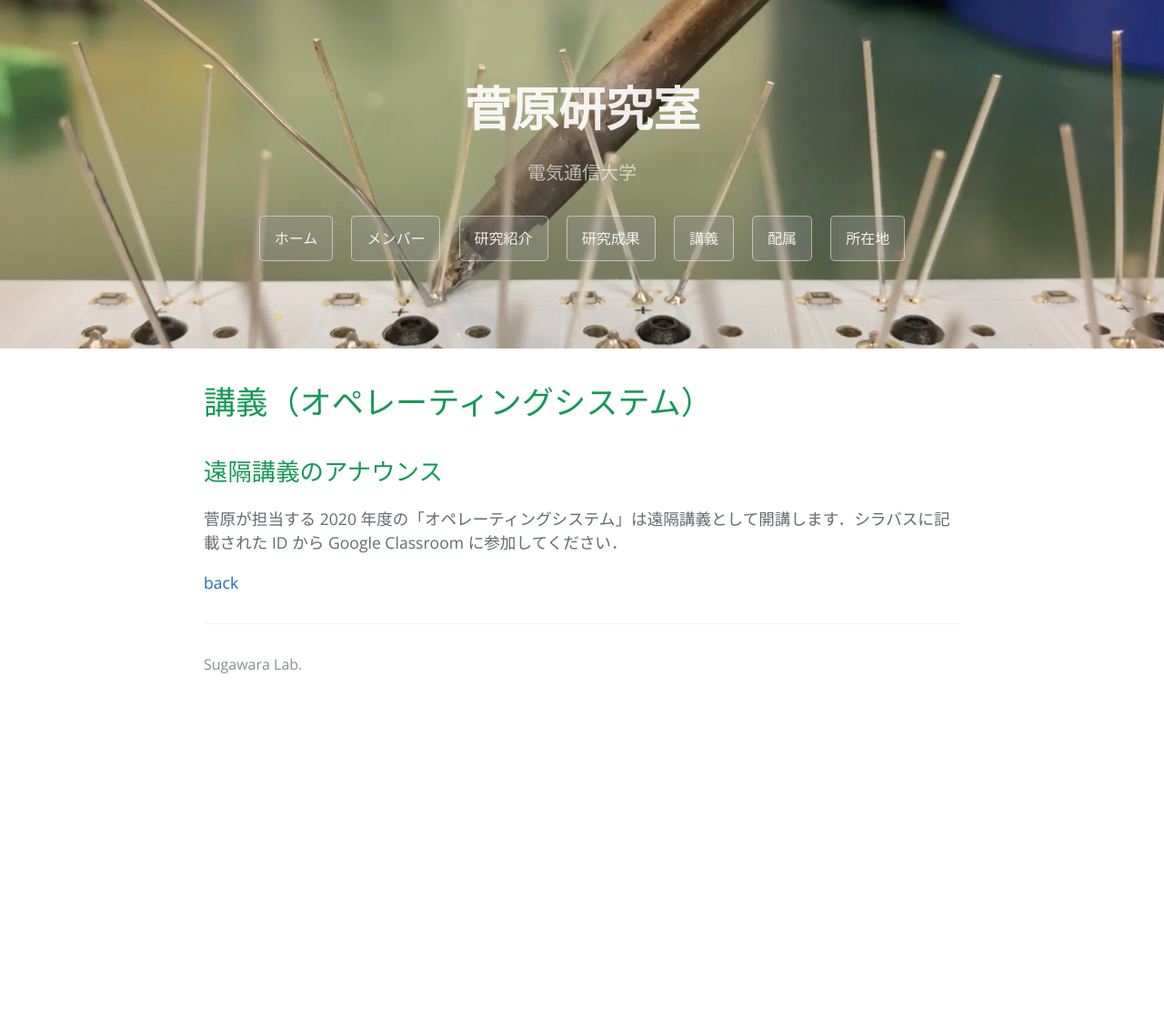
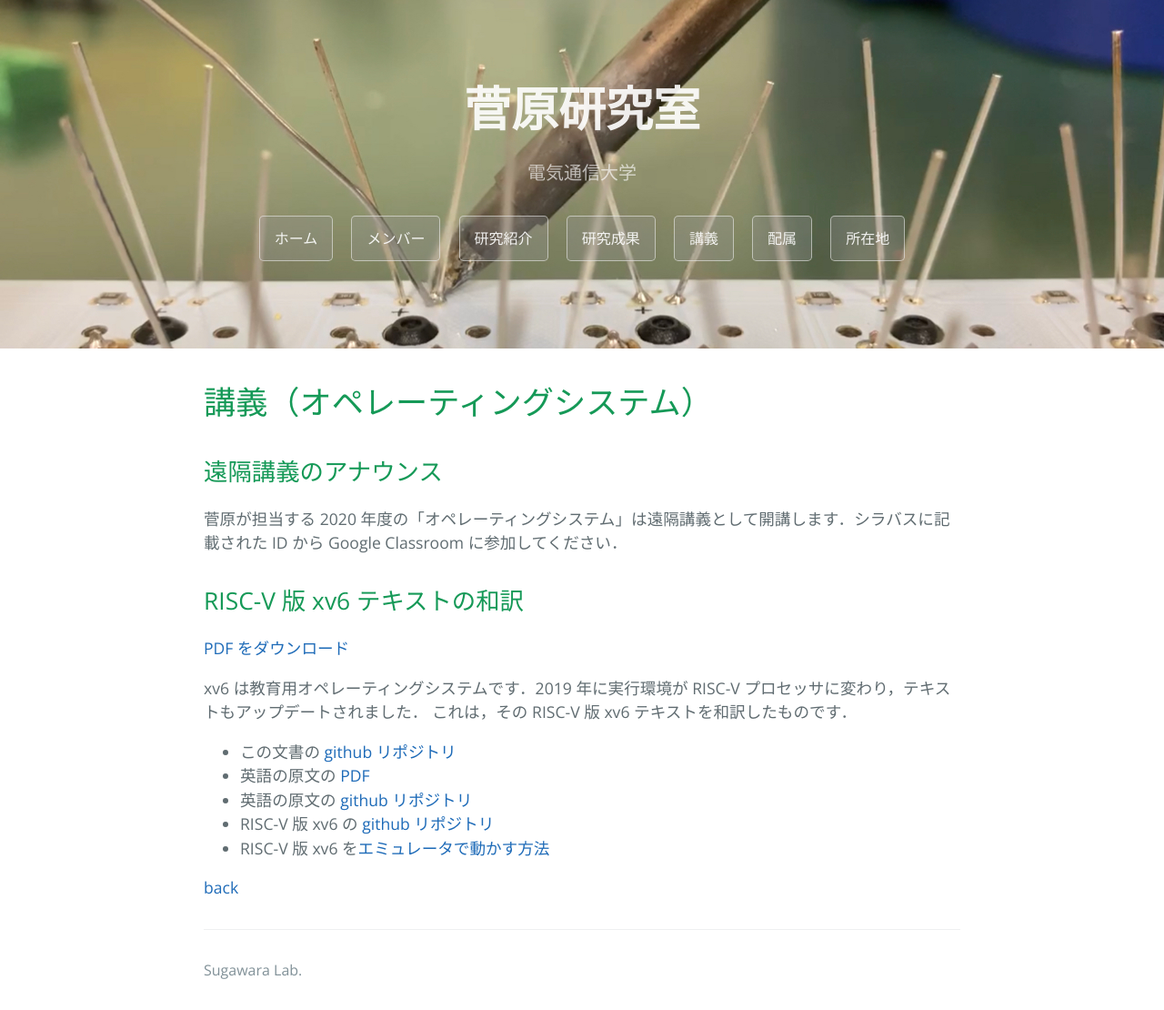
Before and after one commit to sugawara-bbbb/weblab, a Jekyll site: the page built from lecture.md, in a window 1280 px wide. Shown: the whole page at 91% size. Built offline with Jekyll 4.4.1, drawn with Linux system fonts in a browser that asks for light colours; our own code applies the rules of GitHub Pages for plain Markdown files; before the commit the page ends 900 px from its top, so only the background shows below that.

Commit message:
xv6 の PDF のアップロード

```diff
--- a/lecture.md
+++ b/lecture.md
@@ -5,7 +5,20 @@ layout: default
 # 講義（オペレーティングシステム）
 
 ## 遠隔講義のアナウンス
+
 菅原が担当する 2020 年度の「オペレーティングシステム」は遠隔講義として開講します．シラバスに記載された ID から Google Classroom に参加してください．
 
+## RISC-V 版 xv6 テキストの和訳
+
+[PDF をダウンロード](/fig/xv6-riscv-jpn.pdf)
+
+xv6 は教育用オペレーティングシステムです．2019 年に実行環境が RISC-V プロセッサに変わり，テキストもアップデートされました．
+これは，その RISC-V 版 xv6 テキストを和訳したものです．
+
+- この文書の [github リポジトリ](https://github.com/sugawara-bbbb/xv6-riscv-book)
+- 英語の原文の [PDF](https://pdos.csail.mit.edu/6.828/2019/xv6/book-riscv-rev0.pdf)
+- 英語の原文の [github リポジトリ](https://github.com/mit-pdos/xv6-riscv-book)
+- RISC-V 版 xv6 の [github リポジトリ](https://github.com/mit-pdos/xv6-riscv)
+- RISC-V 版 xv6 を[エミュレータで動かす方法](https://pdos.csail.mit.edu/6.828/2019/tools.html)
 
 [back](./)
```
Also changed, not shown: 1 other file.
